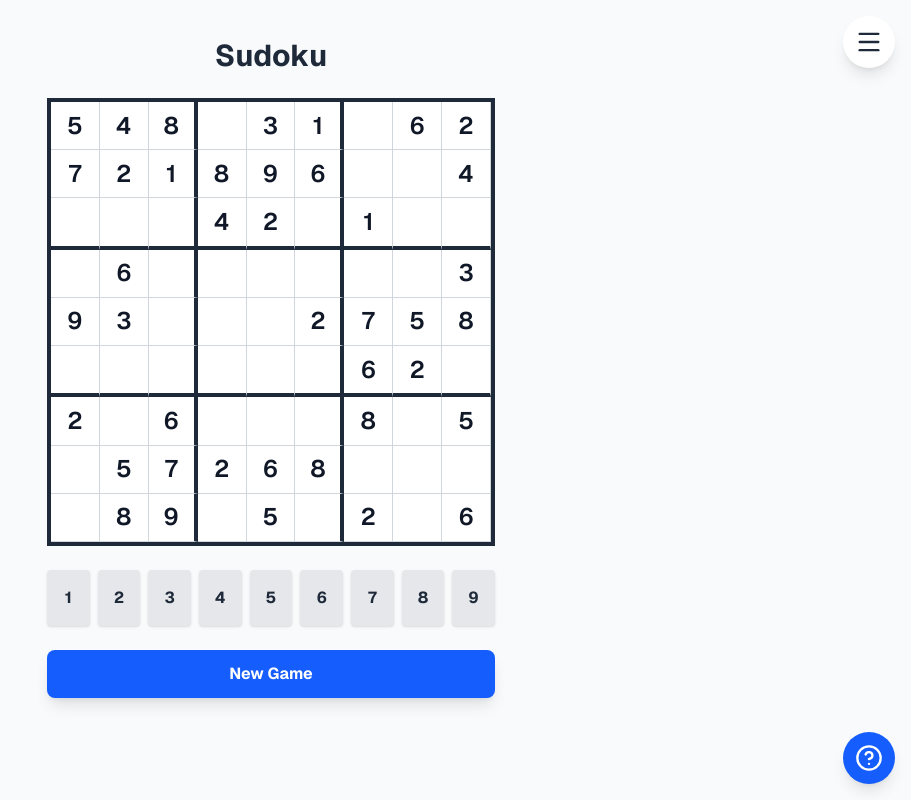
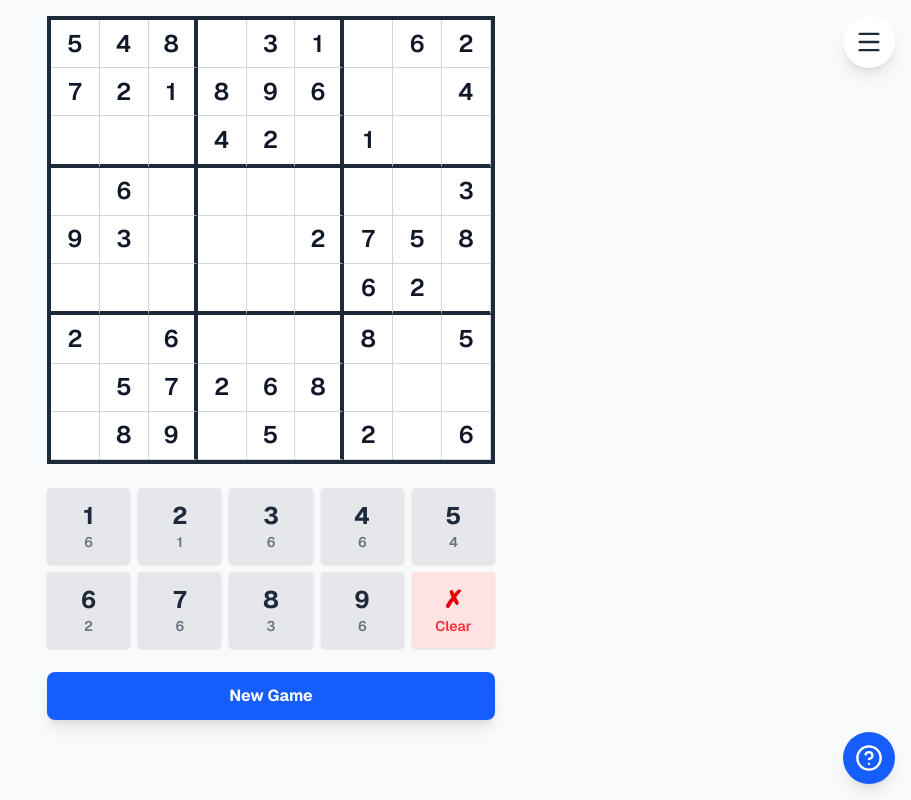
Before and after one commit to arleydev0x101/game-collection, a Next.js app: page / in a window 1280 px wide. Shown: the whole page, without its empty margins (369-1280 px from the left). Built offline with nearby package versions, Linux system fonts and the light colour scheme.

Commit message:
Adding highlight, clear button, number counter (for number buttons)

```diff
--- a/app/components/Sudoku.tsx
+++ b/app/components/Sudoku.tsx
@@ -14,7 +14,6 @@ export default function Sudoku() {
   const [message, setMessage] = useState<string | null>(null);
   const [isGameWon, setIsGameWon] = useState(false);
 
-  // Initialize game on first load
   useEffect(() => {
     initGame();
   }, []);
@@ -42,15 +41,23 @@ export default function Sudoku() {
     if (board[r][c].isFixed) return;
 
     const newBoard = [...board].map(row => [...row]);
-
-    // Check against the solution: Red if wrong, Black/Blue if right
     const isWrong = num !== solution[r][c];
 
     newBoard[r][c] = { ...newBoard[r][c], value: num, isWrong };
     setBoard(newBoard);
+    checkWin(newBoard);
+  };
 
-    // Check Win Condition
-    checkWin(newBoard);
+  // NEW: Handle the Clear Button
+  const handleClear = () => {
+    if (!selectedCell || isGameWon) return;
+    const { r, c } = selectedCell;
+
+    if (board[r][c].isFixed) return;
+
+    const newBoard = [...board].map(row => [...row]);
+    newBoard[r][c] = { ...newBoard[r][c], value: null, isWrong: false };
+    setBoard(newBoard);
   };
 
   const checkWin = (currentBoard: Cell[][]) => {
@@ -67,7 +74,6 @@ export default function Sudoku() {
     if (isCompleteAndCorrect) {
       setIsGameWon(true);
       setMessage("You Won!");
-      // Wait 5 seconds, then auto-restart
       setTimeout(() => {
         initGame();
       }, 5000);
@@ -90,18 +96,29 @@ export default function Sudoku() {
     });
   };
 
+  // NEW: Helper to count how many times a number is currently on the board
+  const getRemainingCount = (num: number) => {
+    let count = 0;
+    board.forEach(row => {
+      row.forEach(cell => {
+        if (cell.value === num) count++;
+      });
+    });
+    return Math.max(0, 9 - count); // Never show negative numbers
+  };
+
   if (board.length === 0) return <div>Loading...</div>;
 
+  // NEW: Find the value of the currently selected cell to highlight matches
+  const selectedValue = selectedCell ? board[selectedCell.r][selectedCell.c].value : null;
+
   return (
-    <div className="flex flex-col items-center justify-center w-full max-w-md mx-auto relative">
-      {/* Win Message Overlay */}
+    <div className="flex flex-col items-center justify-center w-full max-w-md mx-auto relative font-sans">
       {message && (
         <div className="absolute inset-0 z-20 flex items-center justify-center bg-white/90 rounded-xl">
           <h1 className="text-5xl font-extrabold text-green-600 animate-bounce">{message}</h1>
         </div>
       )}
-
-      <h1 className="text-3xl font-bold mb-6 text-gray-800">Sudoku</h1>
 
       {/* The Grid */}
       <div className="grid grid-cols-9 gap-0 border-4 border-gray-800 bg-gray-800 w-full aspect-square mb-6">
@@ -111,6 +128,9 @@ export default function Sudoku() {
             const isBottomBorder = (rIndex + 1) % 3 === 0 && rIndex !== 8;
             const isSelected = selectedCell?.r === rIndex && selectedCell?.c === cIndex;
 
+            // NEW: Highlight logic (light blue if it matches the selected number)
+            const isHighlighted = selectedValue !== null && cell.value === selectedValue && !isSelected;
+
             return (
               <div
                 key={`${rIndex}-${cIndex}`}
@@ -118,8 +138,8 @@ export default function Sudoku() {
                 className={`flex items-center justify-center text-xl md:text-2xl font-semibold cursor-pointer select-none transition-colors
                   ${isRightBorder ? "border-r-4 border-r-gray-800" : "border-r border-r-gray-300"}
                   ${isBottomBorder ? "border-b-4 border-b-gray-800" : "border-b border-b-gray-300"}
-                  ${isSelected ? "bg-blue-200" : "bg-white hover:bg-blue-50"}
-                  ${cell.isFixed ? "text-gray-900" : cell.isWrong ? "text-red-500" : "text-gray-900"}
+                  ${isSelected ? "bg-blue-300" : isHighlighted ? "bg-blue-100" : "bg-white hover:bg-blue-50"}
+                  ${cell.isFixed ? "text-gray-900" : cell.isWrong ? "text-red-500" : "text-blue-700"}
                 `}
               >
                 {cell.value || ""}
@@ -129,18 +149,40 @@ export default function Sudoku() {
         )}
       </div>
 
-      {/* Number Pad (1-9) */}
-      <div className="grid grid-cols-5 md:grid-cols-9 gap-2 mb-6 w-full">
-        {[1, 2, 3, 4, 5, 6, 7, 8, 9].map((num) => (
+      {/* Number Pad (1-9) + Clear Button */}
+      <div className="grid grid-cols-5 gap-2 mb-6 w-full">
+        {[1, 2, 3, 4, 5, 6, 7, 8, 9].map((num) => {
+          const remaining = getRemainingCount(num);
+          const isCompleted = remaining === 0;
+
+          return (
             <button
               key={num}
               onClick={() => handleNumberInput(num)}
+              disabled={isGameWon || isCompleted}
+              className={`flex flex-col items-center justify-center py-2 md:py-3 rounded shadow transition-transform
+                ${isCompleted ? "bg-green-100 opacity-50 cursor-not-allowed" : "bg-gray-200 hover:bg-gray-300 active:scale-95"}
+              `}
+            >
+              <span className={`font-bold text-xl md:text-2xl ${isCompleted ? "text-green-700" : "text-gray-800"}`}>
+                {num}
+              </span>
+              <span className={`text-xs md:text-sm font-semibold ${isCompleted ? "text-green-600" : "text-gray-500"}`}>
+                {isCompleted ? "✓" : remaining}
+              </span>
+            </button>
+          );
+        })}
+
+        {/* NEW: Clear Button */}
+        <button
+          onClick={handleClear}
           disabled={isGameWon}
-            className="bg-gray-200 hover:bg-gray-300 disabled:opacity-50 text-gray-800 font-bold py-3 md:py-4 rounded shadow active:scale-95 transition-transform"
+          className="flex flex-col items-center justify-center py-2 md:py-3 rounded shadow transition-transform bg-red-100 hover:bg-red-200 active:scale-95"
         >
-            {num}
+          <span className="font-bold text-xl md:text-2xl text-red-600">✗</span>
+          <span className="text-xs md:text-sm font-semibold text-red-500">Clear</span>
         </button>
-        ))}
       </div>
 
       {/* New Game Button */}
```
Lines whose indentation alone changed are shown as unchanged.
